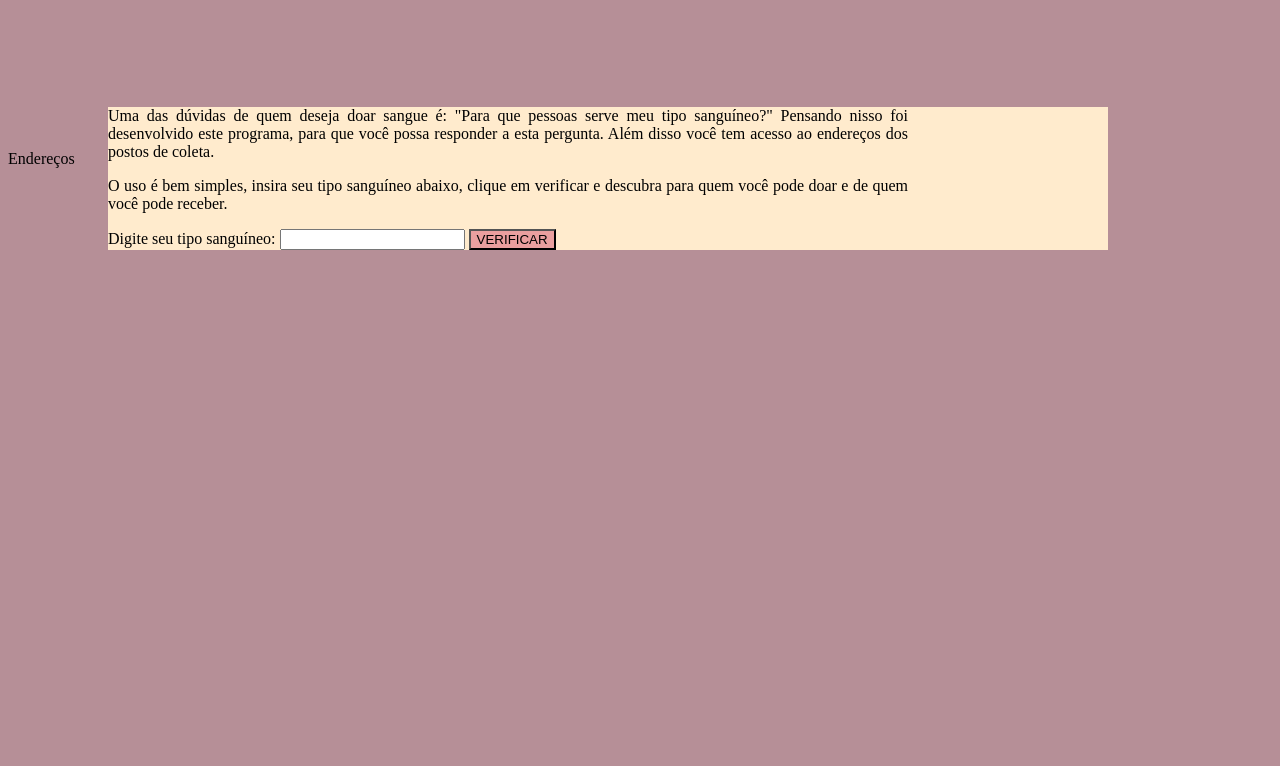
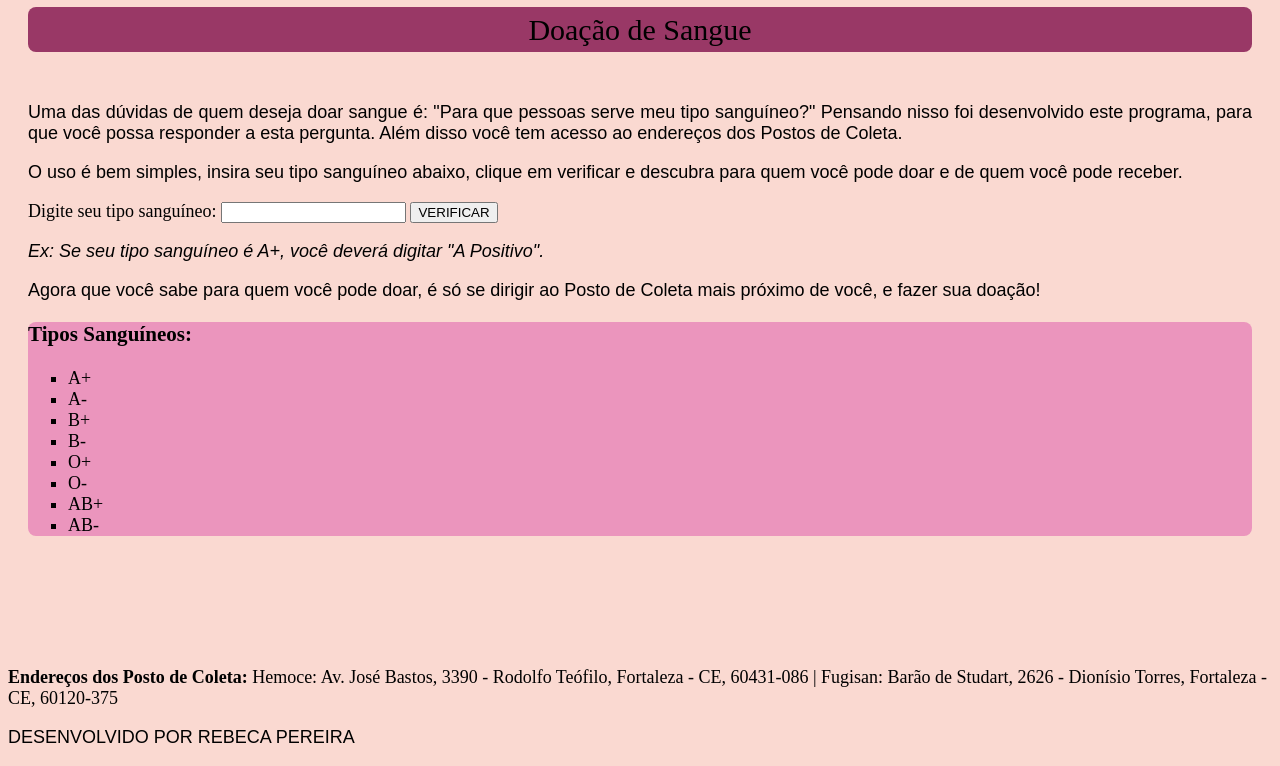
Before and after one commit to eurebecapereira/javascript, a plain HTML site: page exercicio1 js/teste.html in a window 1280 px wide. Shown: the part 73-839 px from the top of the page. Before the commit the page ends 800 px from the top, so only its background shows below. Drawn offline with Linux system fonts and the light colour scheme.

Commit message:
Atualizações

```diff
--- a/exercicios js/teste.html
+++ b/exercicio1 js/teste.html
@@ -7,68 +7,78 @@
     <title>Doação de Sangue</title>
     <style>
         body {
-            font-family: 'Lora';
-            background-color: rgb(182, 143, 151);
-            min-height: 150px;
+            background-color: #FAD9D1;
+            font-size: large;
+        }
+        section {
+            background-color: #FAD9D1;
+            height: 50vw;
+            margin: 20px 20px;
+        }
+        nav {
+            text-align: center;
+            font-size: 30px;
+            margin-top: 80px;
+            margin-bottom: 50px;
+        }
+
+        header {
+            background-color: #993866;
+            line-height: 1.5;
+            border-radius: 8px;
 
         }
-        h1 {
-            font-family: 'Lora';
-            text-align: center;
-
+        aside {
+            background-color: #eb95bd;
+;
+            border-radius: 8px;
+        }
+        li {
+            list-style-type: square;
         }
         p {
+            font-family: Arial, Helvetica, sans-serif;
             text-align: justify;
-            left: 100px;
-            right: 100px;
-            width: 800px;
-
-        }
-        article {
-            background-color: blanchedalmond;
-            position: relative;
-            top: 100px;
-            left: 100px;
-            right: 100px;
-            width: 1000px;
-        }
-        div.esq {
-            text-align: right;
         }
 
-        div.dire {
-            text-align: right;
-
-        }
-        div.container {
-            background-color: rgb(229, 149, 149);
-        }
-        #verificar {
-            background-color: rgb(234, 159, 159);
+        p > .rodape {
+            text-align: center;
+            font-size: 8px;
         }
 
-        footer {
-            position: relative;
-        }
 
     </style>
 </head>
 <body>
-    <div class="container">
-        <h1>SEJA UM DOADOR</h1>
-
-
-    </div>
-
+    <section>
+        <header>
+            <nav>Doação de Sangue</nav>
+        </header>
         <article>
-            <p>Uma das dúvidas de quem deseja doar sangue é: "Para que pessoas serve meu tipo sanguíneo?" Pensando nisso foi desenvolvido este programa, para que você possa responder a esta pergunta. Além disso você tem acesso ao endereços dos postos de coleta.</p>
+            <p>Uma das dúvidas de quem deseja doar sangue é: "Para que pessoas serve meu tipo sanguíneo?" Pensando nisso foi desenvolvido este programa, para que você possa responder a esta pergunta. Além disso você tem acesso ao endereços dos Postos de Coleta.</p>
             <p> O uso é bem simples, insira seu tipo sanguíneo abaixo, clique em verificar e descubra para quem você pode doar e de quem você pode receber.</p>
             Digite seu tipo sanguíneo: <input type="text" name="" id="tipo">
             <input type="button" value="VERIFICAR" id="verificar" onclick="verificar()">
+            <p id="ex"><i>Ex: Se seu tipo sanguíneo é A+, você deverá digitar "A Positivo".</i></p>
+
+            <div id="res">
+            </div>
+            <p>Agora que você sabe para quem você pode doar, é só se dirigir ao Posto de Coleta mais próximo de você, e fazer sua doação!</p>
         </article>
-        <div id="res">
-
-        </div>
+            <aside>
+                <h1>Tipos Sanguíneos:</h1>
+                <ul>
+                    <li>A+</li>
+                    <li>A-</li>
+                    <li>B+</li>
+                    <li>B-</li>
+                    <li>O+</li>
+                    <li>O-</li>
+                    <li>AB+</li>
+                    <li>AB-</li>
+                </ul>
+            </aside>
+    </section>
     <script>
         //Preciso consertar muita coisa
         //mas o código está funcionando
@@ -97,6 +107,7 @@
             }
             if (sangue == 'O Negativo') {
                 res.innerHTML += `Você pode doar para pessoas de tipo sanguíneo: O+, A+, B+, AB+, A-, B-, AB-, O-!`
+                res.innerHTML += ` Que maravilha você é um doador universal!`
             }
             if (sangue == 'AB Positivo') {
                 res.innerHTML += `Você pode doar para pessoas de tipo sanguíneo: AB+!`
@@ -108,7 +119,7 @@
 
 
     </script>
-
-    <footer>Endereços</footer>
+<footer id="endereco"><strong>Endereços dos Posto de Coleta:</strong> Hemoce: Av. José Bastos, 3390 - Rodolfo Teófilo, Fortaleza - CE, 60431-086 | Fugisan: Barão de Studart, 2626 - Dionísio Torres, Fortaleza - CE, 60120-375</footer>
+<footer><p class="rodape">DESENVOLVIDO POR REBECA PEREIRA</p></footer>
 </body>
 </html>
```
